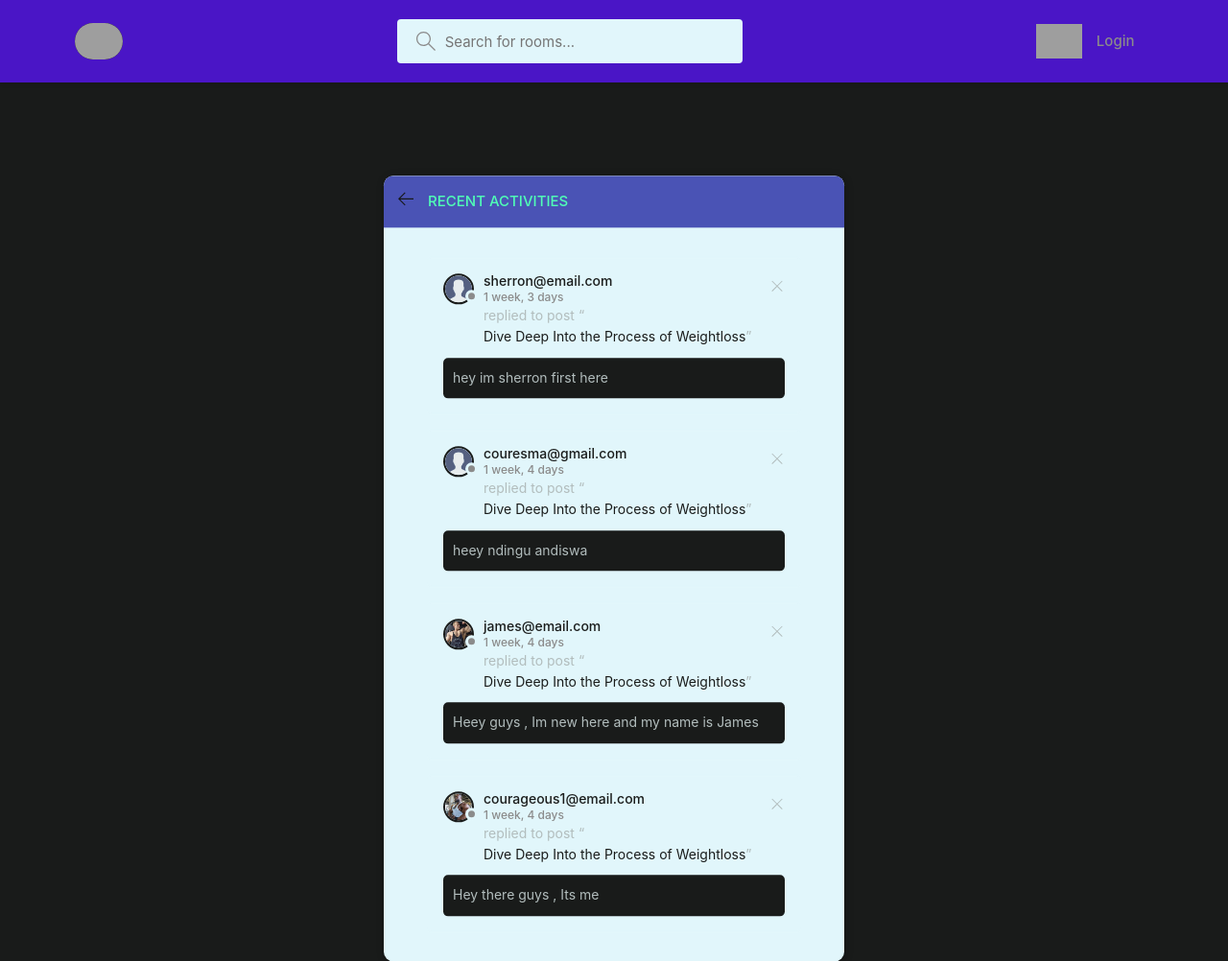
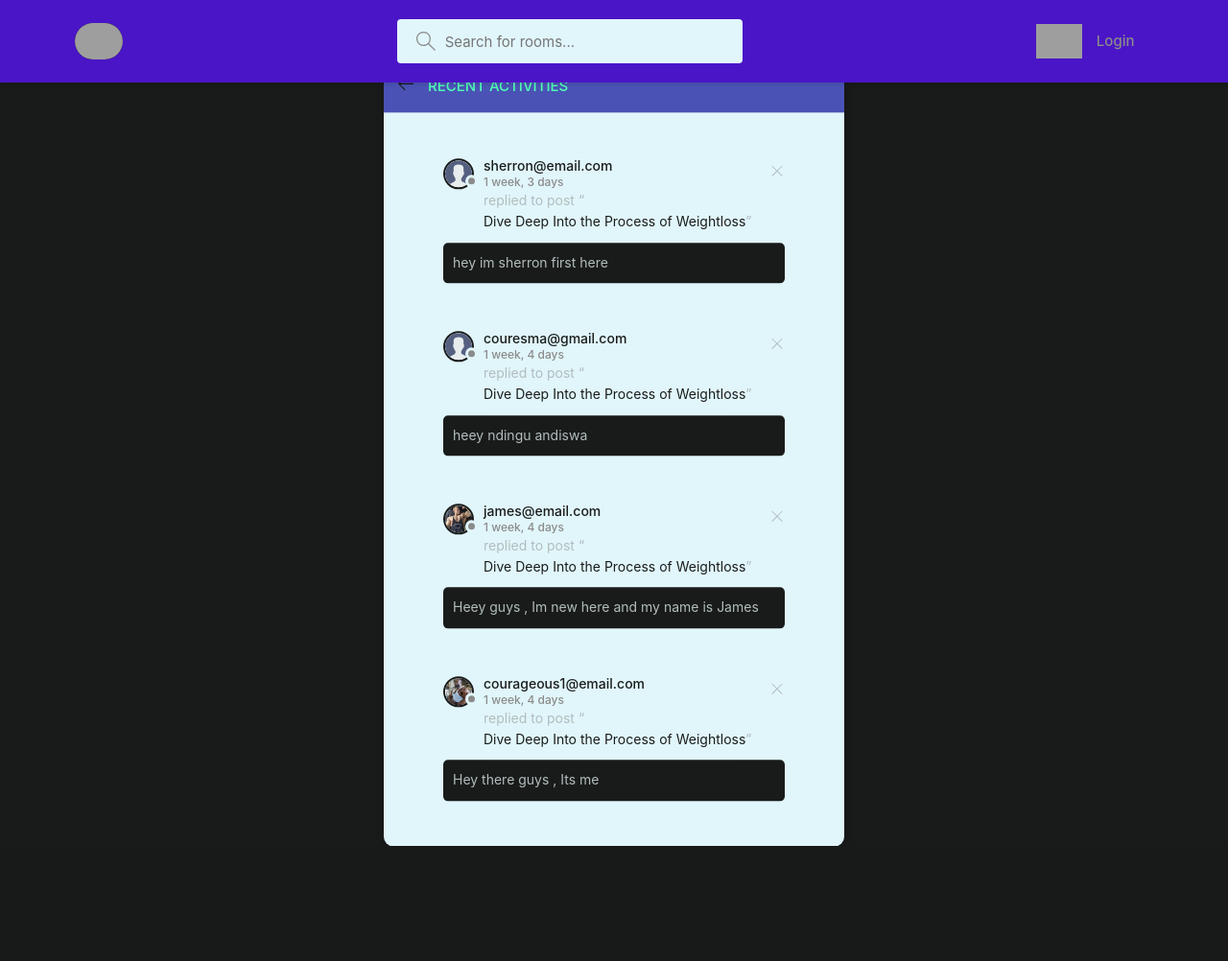
Before and after one commit to CourageGanyiwa/gym_bud_app, a Django app: page /activity/ in a window 1280 px wide. Shown: the whole page at 96% size. After the commit the page ends 882 px from the top, so only its background shows below. Run offline with Django 5.2, Linux system fonts and the light colour scheme; data comes from the database, SQL or seed files in the repository; grey boxes are pictures that could not be loaded.

Commit message:
latest changes

```diff
--- a/static/styles/style.css
+++ b/static/styles/style.css
@@ -443,7 +443,7 @@ nav {
   max-width: 48rem;
   min-height: 40rem;
   position: absolute;
-  top: 70%;
+  top: 55%;
   left: 50%;
   transform: translate(-50%, -46%);
   background-color: var(--color-dark);
```
